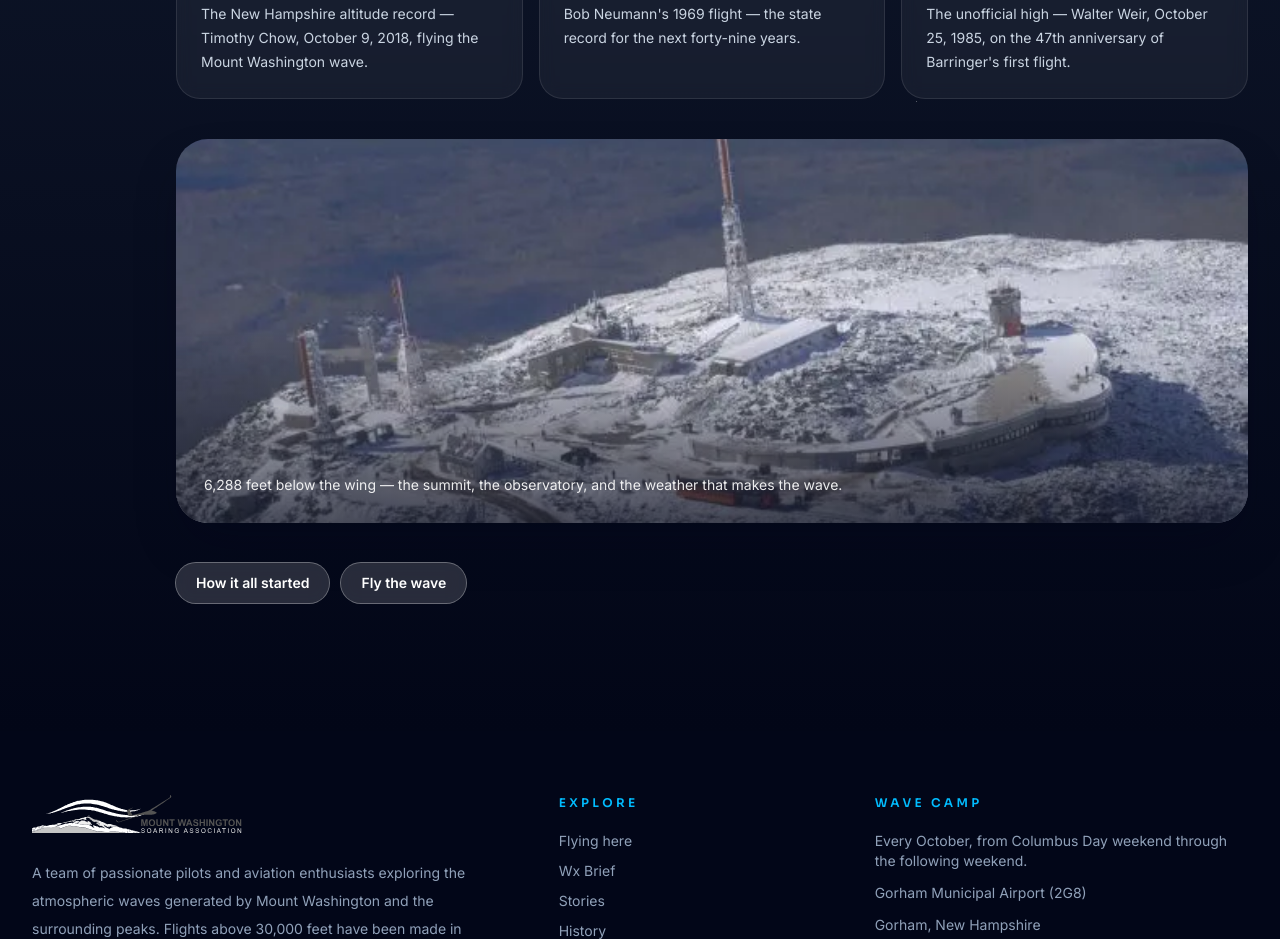
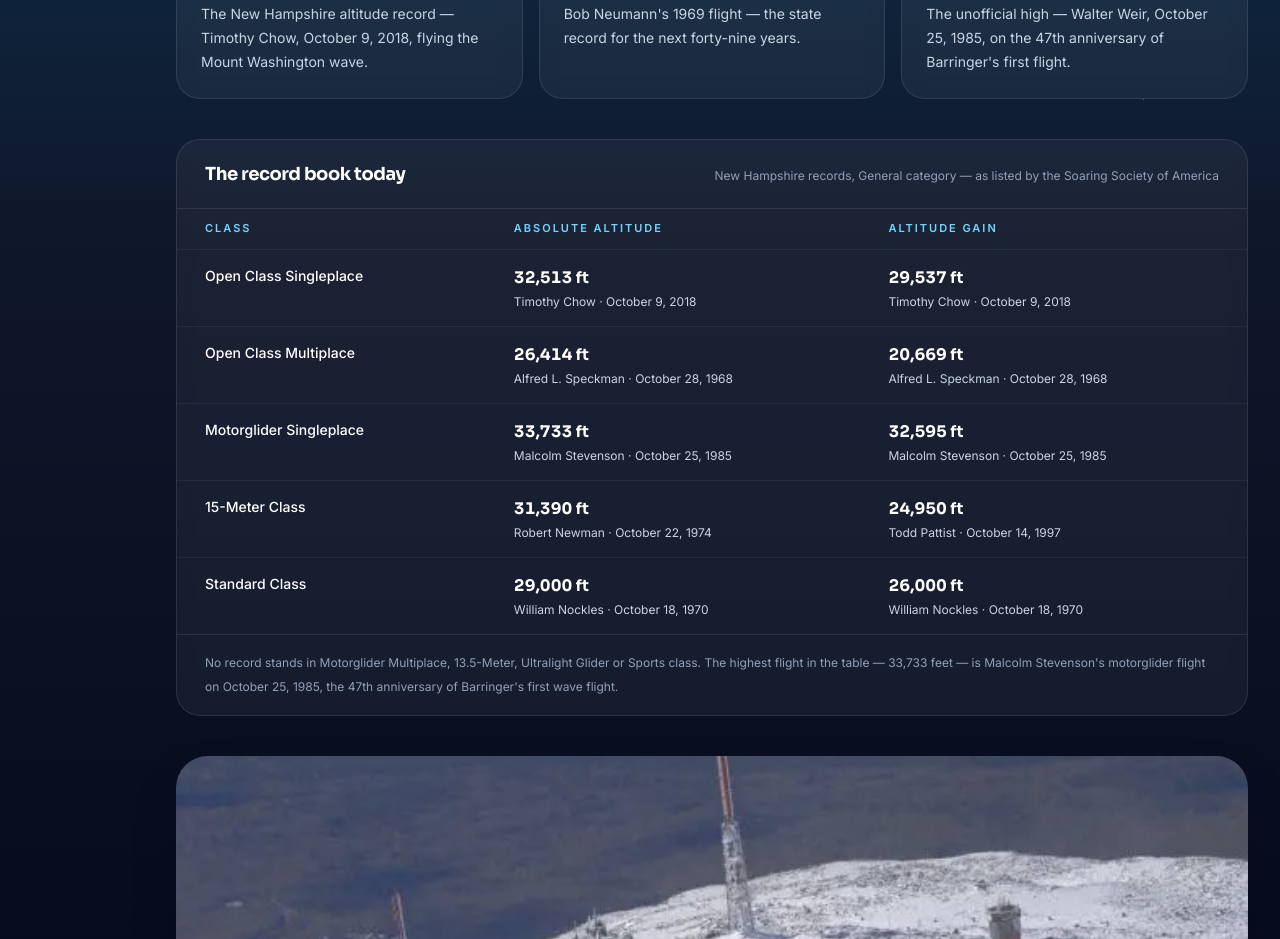
Before and after one commit to soaringibex/mtwashingtonsoaring, a Next.js app: page /accomplishments in a window 1280 px wide. Shown: the part 8040-8979 px from the top of the page. Built offline with nearby package versions, Linux system fonts and the light colour scheme.

Commit message:
feat: the full record book — every SSA General-category class on the accomplishments page: absolute altitude and altitude gain per class, with the empty classes noted

```diff
--- a/src/app/accomplishments/page.tsx
+++ b/src/app/accomplishments/page.tsx
@@ -3,7 +3,7 @@ import Image from "next/image";
 import { AltitudeRail } from "@/components/accomplishments/AltitudeRail";
 import { ButtonLink } from "@/components/ui/ButtonLink";
 import { Container } from "@/components/ui/Container";
-import { awards, climbTiers, type Award } from "@/lib/accomplishments";
+import { awards, climbTiers, nhRecords, type Award } from "@/lib/accomplishments";
 
 export const metadata: Metadata = {
   title: "Accomplishments",
@@ -390,6 +390,54 @@ export default function AccomplishmentsPage() {
                   />
                 </div>
 
+                <div className="mt-10 overflow-hidden rounded-3xl border border-white/10 bg-white/5 backdrop-blur-sm">
+                  <div className="flex flex-wrap items-baseline justify-between gap-2 border-b border-white/10 px-6 py-5 sm:px-7">
+                    <h3 className="font-display text-lg font-bold tracking-tight text-white">
+                      The record book today
+                    </h3>
+                    <p className="text-xs text-slate-400">
+                      New Hampshire records, General category — as listed by the Soaring Society
+                      of America
+                    </p>
+                  </div>
+                  <div className="overflow-x-auto">
+                    <table className="w-full min-w-[40rem] text-left text-sm">
+                      <thead>
+                        <tr className="text-[11px] font-semibold uppercase tracking-[0.18em] text-sky-300">
+                          <th className="px-6 py-3 font-semibold sm:px-7">Class</th>
+                          <th className="px-4 py-3 font-semibold">Absolute altitude</th>
+                          <th className="px-4 py-3 font-semibold">Altitude gain</th>
+                        </tr>
+                      </thead>
+                      <tbody>
+                        {nhRecords.map((row) => (
+                          <tr key={row.gliderClass} className="border-t border-white/5 align-top">
+                            <td className="px-6 py-4 font-medium text-white sm:px-7">
+                              {row.gliderClass}
+                            </td>
+                            {[row.absolute, row.gain].map((entry) => (
+                              <td key={entry.date + entry.pilot} className="px-4 py-4">
+                                <p className="font-display text-base font-bold tabular-nums text-white">
+                                  {entry.ft.toLocaleString("en-US")} ft
+                                </p>
+                                <p className="mt-1 text-xs text-slate-300">
+                                  {entry.pilot} · {entry.date}
+                                </p>
+                              </td>
+                            ))}
+                          </tr>
+                        ))}
+                      </tbody>
+                    </table>
+                  </div>
+                  <p className="border-t border-white/10 px-6 py-4 text-xs leading-6 text-slate-400 sm:px-7">
+                    No record stands in Motorglider Multiplace, 13.5-Meter, Ultralight Glider or
+                    Sports class. The highest flight in the table — 33,733 feet — is Malcolm
+                    Stevenson&apos;s motorglider flight on October 25, 1985, the 47th anniversary
+                    of Barringer&apos;s first wave flight.
+                  </p>
+                </div>
+
                 <figure className="relative isolate mt-10 h-72 overflow-hidden rounded-[2rem] shadow-2xl shadow-slate-950/40 sm:h-96">
                   <Image
                     src="/images/scenic/summit-observatory.webp"
--- a/src/lib/accomplishments.ts
+++ b/src/lib/accomplishments.ts
@@ -208,6 +208,46 @@ export const awards: Award[] = [
   },
 ];
 
+export type RecordEntry = { ft: number; pilot: string; date: string };
+export type RecordRow = {
+  gliderClass: string;
+  absolute: RecordEntry;
+  gain: RecordEntry;
+};
+
+/**
+ * New Hampshire records, General category — as listed in the Soaring Society of
+ * America's record table. Motorglider Multiplace, 13.5-Meter, Ultralight Glider and
+ * Sports class carry no record.
+ */
+export const nhRecords: RecordRow[] = [
+  {
+    gliderClass: "Open Class Singleplace",
+    absolute: { ft: 32513, pilot: "Timothy Chow", date: "October 9, 2018" },
+    gain: { ft: 29537, pilot: "Timothy Chow", date: "October 9, 2018" },
+  },
+  {
+    gliderClass: "Open Class Multiplace",
+    absolute: { ft: 26414, pilot: "Alfred L. Speckman", date: "October 28, 1968" },
+    gain: { ft: 20669, pilot: "Alfred L. Speckman", date: "October 28, 1968" },
+  },
+  {
+    gliderClass: "Motorglider Singleplace",
+    absolute: { ft: 33733, pilot: "Malcolm Stevenson", date: "October 25, 1985" },
+    gain: { ft: 32595, pilot: "Malcolm Stevenson", date: "October 25, 1985" },
+  },
+  {
+    gliderClass: "15-Meter Class",
+    absolute: { ft: 31390, pilot: "Robert Newman", date: "October 22, 1974" },
+    gain: { ft: 24950, pilot: "Todd Pattist", date: "October 14, 1997" },
+  },
+  {
+    gliderClass: "Standard Class",
+    absolute: { ft: 29000, pilot: "William Nockles", date: "October 18, 1970" },
+    gain: { ft: 26000, pilot: "William Nockles", date: "October 18, 1970" },
+  },
+];
+
 export type ClimbTier = {
   id: string;
   label: string;
--- a/src/lib/search.ts
+++ b/src/lib/search.ts
@@ -171,6 +171,13 @@ const history: SearchEntry[] = [
     kind: "history",
     text: "The unofficial altitude record, set on the 47th anniversary of Barringer's flight.",
     keywords: "weir record altitude 33600 unofficial 1985",
+  },
+  {
+    title: "The New Hampshire record book — every class (SSA)",
+    href: "/accomplishments",
+    kind: "achievement",
+    text: "The General-category records by class: absolute altitude and altitude gain, from Timothy Chow's 32,513 ft to the 1970 Standard-class mark.",
+    keywords: "records classes ssa altitude gain speckman stevenson nockles pattist motorglider 15-meter standard",
   },
   {
     title: "Wylie Apte's White Mountain Airport",
```
